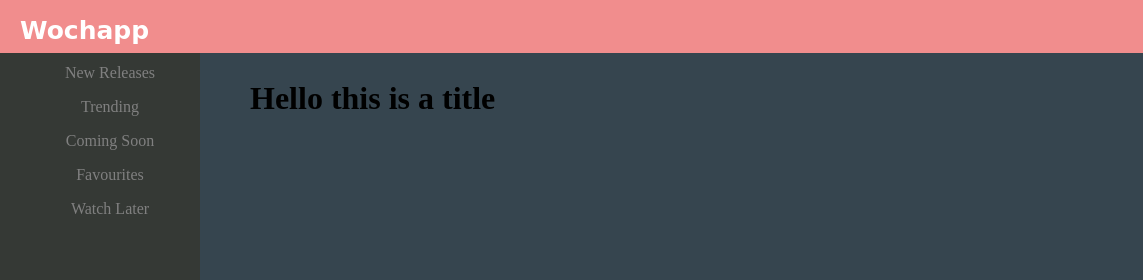
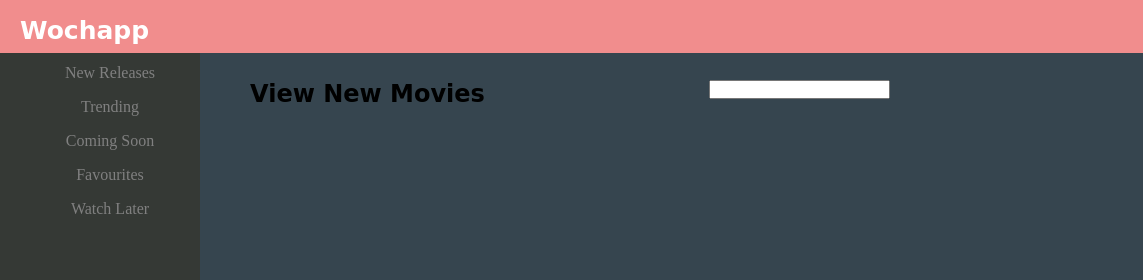
Before and after one commit to Kandy-Hamisi/Javascript-Projects, a website: page movies/index.html in a window 1280 px wide. Shown: the top 280 px of the page, 0-1143 px from the left. Drawn offline with Linux system fonts and the light colour scheme; no server answers; grey boxes are pictures that could not be loaded; a web font is replaced by a local one.

```diff
--- a/movies/index.html
+++ b/movies/index.html
@@ -45,7 +45,21 @@
 
     <div class="wrapper">
         <div class="mine-container">
-            <h1>Hello this is a title</h1>
+
+            <section class="intro-section">
+                <div class="heading">
+                    <h1 class="title title-font">View New Movies</h1>
+                </div>
+                <div class="search-bar">
+                    <form action="">
+                        <input class="search-bar" type="text" name="" id="">
+                        <i class="search-icon">
+                            <img src="https://img.icons8.com/windows/32/000000/search--v1.png"/>
+                        </i>
+                    </form>
+                </div>
+            </section>
+
             <div class="container">
 
             </div>
--- a/movies/style.css
+++ b/movies/style.css
@@ -196,6 +196,19 @@
     width: auto;
 }
 
+.intro-section {
+    width: 50vw;
+    display: flex;
+    justify-content: space-between;
+    position: relative;
+}
+
+.search-icon {
+    position: absolute;
+    bottom: 0;
+    top: 50%;
+}
+
 /* movie styles */
 
 .card {
```
